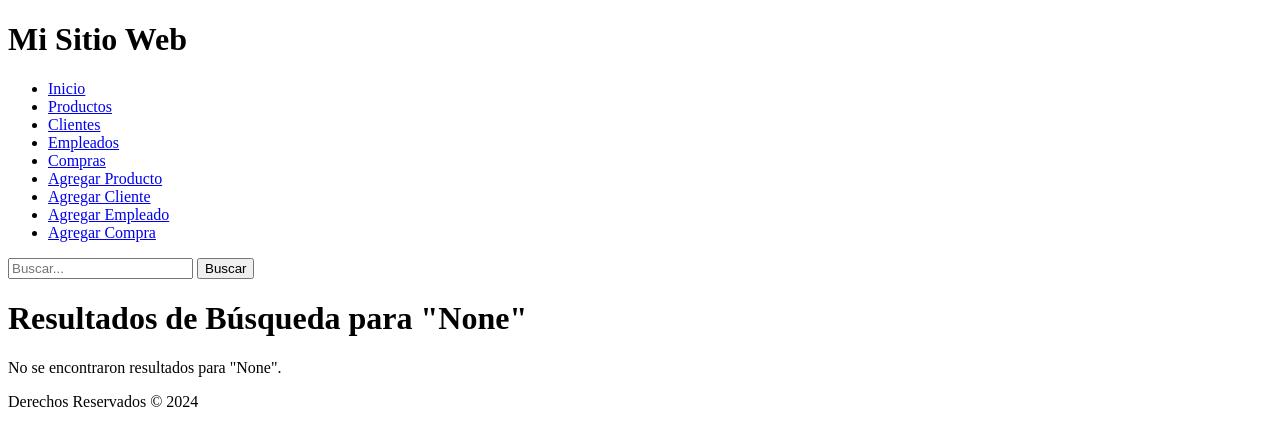
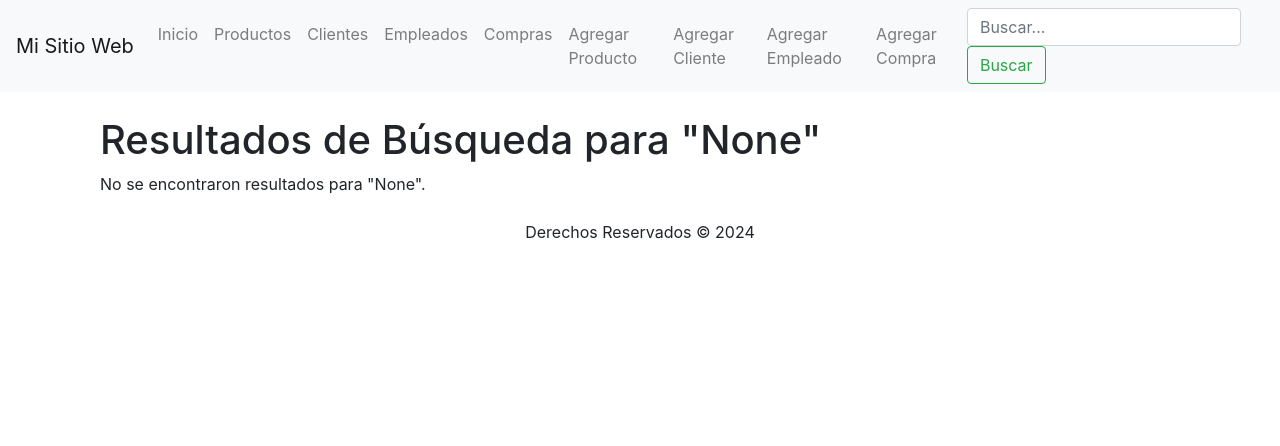
Before and after one commit to glaglere/CoderHouse_57810, a Django app: page /buscar/ in a window 1280 px wide. Shown: the top 446 px of the page. Run offline with Django 5.2, Linux system fonts and the light colour scheme; data comes from the database, SQL or seed files in the repository; both versions use the stored data as it was after the commit; data that the repository does not hold is empty; some libraries are stand-ins or nearby versions.

Commit message:
agrego bootstrap para todos los templates

```diff
--- a/tercera pre-entrega_LAGLERE/sac/webapp/templates/webapp/base.html
+++ b/tercera pre-entrega_LAGLERE/sac/webapp/templates/webapp/base.html
@@ -4,33 +4,44 @@
 <html>
 <head>
     <title>{% block title %}Mi Sitio Web{% endblock %}</title>
+    <!-- Bootstrap CSS -->
+    <link href="https://stackpath.bootstrapcdn.com/bootstrap/4.5.2/css/bootstrap.min.css" rel="stylesheet">
 </head>
 <body>
     <header>
-        <h1>Mi Sitio Web</h1>
-        <nav>
-            <ul>
-                <li><a href="/">Inicio</a></li>
-                <li><a href="/productos/">Productos</a></li>
-                <li><a href="/clientes/">Clientes</a></li>
-                <li><a href="/empleados/">Empleados</a></li>
-                <li><a href="/compras/">Compras</a></li>
-                <li><a href="/agregar_producto/">Agregar Producto</a></li>
-                <li><a href="/agregar_cliente/">Agregar Cliente</a></li>
-                <li><a href="/agregar_empleado/">Agregar Empleado</a></li>
-                <li><a href="/agregar_compra/">Agregar Compra</a></li>
-            </ul>
+        <nav class="navbar navbar-expand-lg navbar-light bg-light">
+            <a class="navbar-brand" href="/">Mi Sitio Web</a>
+            <button class="navbar-toggler" type="button" data-toggle="collapse" data-target="#navbarNav" aria-controls="navbarNav" aria-expanded="false" aria-label="Toggle navigation">
+                <span class="navbar-toggler-icon"></span>
+            </button>
+            <div class="collapse navbar-collapse" id="navbarNav">
+                <ul class="navbar-nav">
+                    <li class="nav-item"><a class="nav-link" href="/">Inicio</a></li>
+                    <li class="nav-item"><a class="nav-link" href="/productos/">Productos</a></li>
+                    <li class="nav-item"><a class="nav-link" href="/clientes/">Clientes</a></li>
+                    <li class="nav-item"><a class="nav-link" href="/empleados/">Empleados</a></li>
+                    <li class="nav-item"><a class="nav-link" href="/compras/">Compras</a></li>
+                    <li class="nav-item"><a class="nav-link" href="/agregar_producto/">Agregar Producto</a></li>
+                    <li class="nav-item"><a class="nav-link" href="/agregar_cliente/">Agregar Cliente</a></li>
+                    <li class="nav-item"><a class="nav-link" href="/agregar_empleado/">Agregar Empleado</a></li>
+                    <li class="nav-item"><a class="nav-link" href="/agregar_compra/">Agregar Compra</a></li>
+                </ul>
+                <form class="form-inline my-2 my-lg-0" method="get" action="{% url 'buscar' %}">
+                    <input class="form-control mr-sm-2" type="search" name="query" placeholder="Buscar...">
+                    <button class="btn btn-outline-success my-2 my-sm-0" type="submit">Buscar</button>
+                </form>
+            </div>
         </nav>
-        <form method="get" action="{% url 'buscar' %}">
-            <input type="text" name="query" placeholder="Buscar...">
-            <button type="submit">Buscar</button>
-        </form>
     </header>
-    <main>
+    <main class="container mt-4">
         {% block content %}{% endblock %}
     </main>
-    <footer>
+    <footer class="text-center mt-4">
         <p>Derechos Reservados &copy; 2024</p>
     </footer>
+    <!-- Bootstrap JS and dependencies -->
+    <script src="https://code.jquery.com/jquery-3.5.1.slim.min.js"></script>
+    <script src="https://cdn.jsdelivr.net/npm/@popperjs/core@2.9.2/dist/umd/popper.min.js"></script>
+    <script src="https://stackpath.bootstrapcdn.com/bootstrap/4.5.2/js/bootstrap.min.js"></script>
 </body>
 </html>
--- a/tercera pre-entrega_LAGLERE/sac/webapp/templates/webapp/inicio.html
+++ b/tercera pre-entrega_LAGLERE/sac/webapp/templates/webapp/inicio.html
@@ -5,6 +5,8 @@
 {% block title %}Página de Inicio{% endblock %}
 
 {% block content %}
-<h1>Bienvenido a la Página de Inicio</h1>
-<p>Esta es la página de inicio de tu aplicación Django.</p>
+<div class="container">
+    <h1>Bienvenido a la Página de Inicio</h1>
+    <p>Esta es la página de inicio de tu aplicación Django.</p>
+</div>
 {% endblock %}
--- a/tercera pre-entrega_LAGLERE/sac/webapp/templates/webapp/resultados_busqueda.html
+++ b/tercera pre-entrega_LAGLERE/sac/webapp/templates/webapp/resultados_busqueda.html
@@ -5,40 +5,41 @@
 {% block title %}Resultados de Búsqueda{% endblock %}
 
 {% block content %}
+<div class="container">
     <h1>Resultados de Búsqueda para "{{ query }}"</h1>
 
     {% if productos %}
     <h2>Productos</h2>
-<ul>
+    <ul class="list-group">
         {% for producto in productos %}
-    <li>{{ producto.nombre }} - {{ producto.descripcion }}</li>
+        <li class="list-group-item">{{ producto.nombre }} - {{ producto.descripcion }}</li>
         {% endfor %}
     </ul>
     {% endif %}
 
     {% if clientes %}
     <h2>Clientes</h2>
-<ul>
+    <ul class="list-group">
         {% for cliente in clientes %}
-    <li>{{ cliente.nombre }} {{ cliente.apellido }}</li>
+        <li class="list-group-item">{{ cliente.nombre }} {{ cliente.apellido }}</li>
         {% endfor %}
     </ul>
     {% endif %}
 
     {% if empleados %}
     <h2>Empleados</h2>
-<ul>
+    <ul class="list-group">
         {% for empleado in empleados %}
-    <li>{{ empleado.nombre }} {{ empleado.apellido }}</li>
+        <li class="list-group-item">{{ empleado.nombre }} {{ empleado.apellido }}</li>
         {% endfor %}
     </ul>
     {% endif %}
 
     {% if compras %}
     <h2>Compras</h2>
-<ul>
+    <ul class="list-group">
         {% for compra in compras %}
-    <li>{{ compra.cliente.nombre }} compró {{ compra.cantidad }} de {{ compra.producto.nombre }}</li>
+        <li class="list-group-item">{{ compra.cliente.nombre }} compró {{ compra.cantidad }} de {{ compra.producto.nombre }}</li>
         {% endfor %}
     </ul>
     {% endif %}
@@ -46,5 +47,5 @@
     {% if not productos and not clientes and not empleados and not compras %}
     <p>No se encontraron resultados para "{{ query }}".</p>
     {% endif %}
-
+</div>
 {% endblock %}
```
Also changed, not shown: tercera pre-entrega_LAGLERE/sac/webapp/templates/webapp/agregar_cliente.html (+8 -6 lines), tercera pre-entrega_LAGLERE/sac/webapp/templates/webapp/agregar_compra.html (+8 -6 lines), tercera pre-entrega_LAGLERE/sac/webapp/templates/webapp/agregar_empleado.html (+8 -6 lines), tercera pre-entrega_LAGLERE/sac/webapp/templates/webapp/agregar_producto.html (+8 -6 lines), tercera pre-entrega_LAGLERE/sac/webapp/templates/webapp/lista_clientes.html (+8 -6 lines), tercera pre-entrega_LAGLERE/sac/webapp/templates/webapp/lista_compras.html (+8 -6 lines), tercera pre-entrega_LAGLERE/sac/webapp/templates/webapp/lista_empleados.html (+8 -6 lines), tercera pre-entrega_LAGLERE/sac/webapp/templates/webapp/lista_productos.html (+8 -6 lines), tercera pre-entrega_LAGLERE/sac/db.sqlite3. Lines whose indentation alone changed are shown as unchanged.
